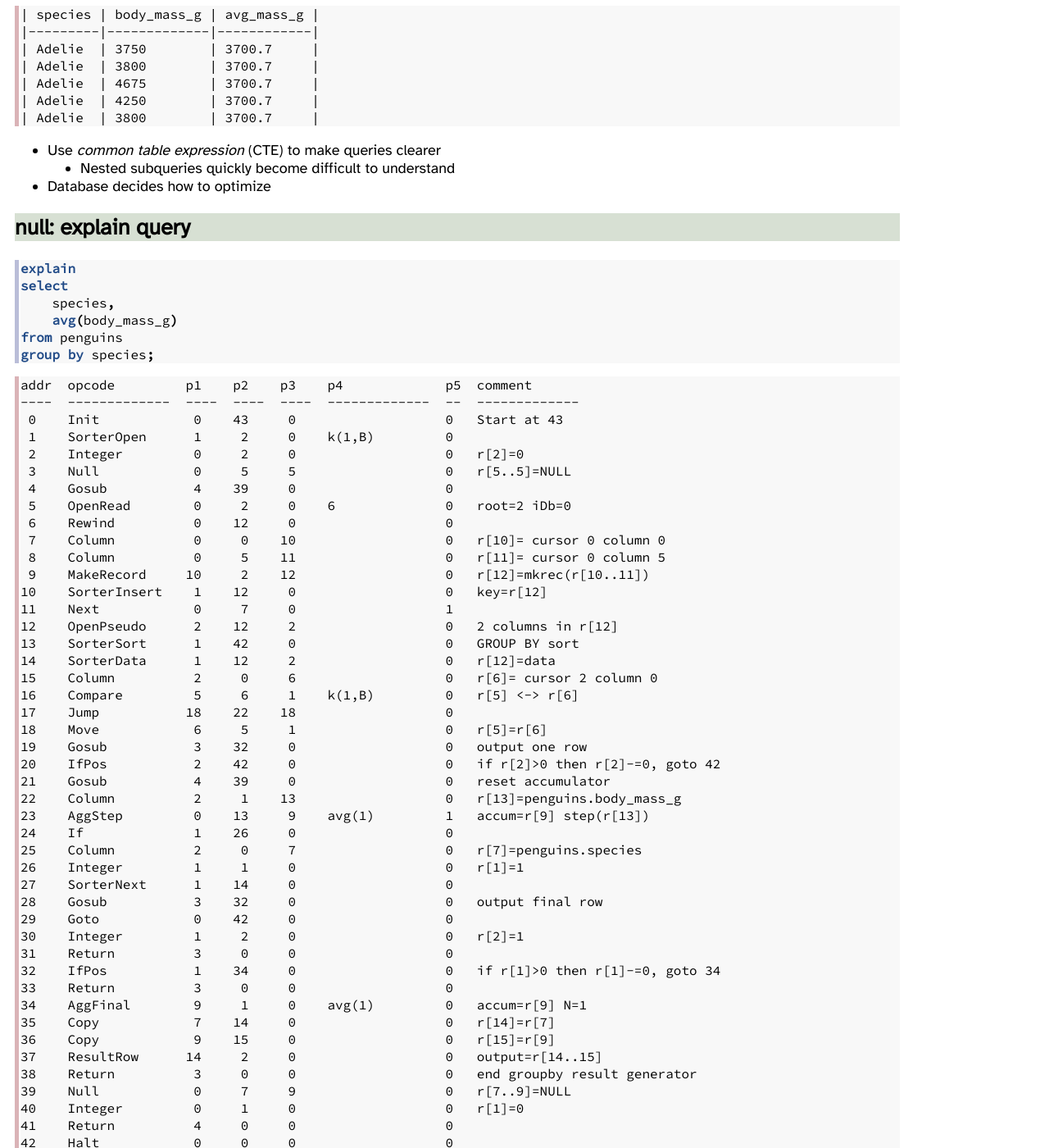
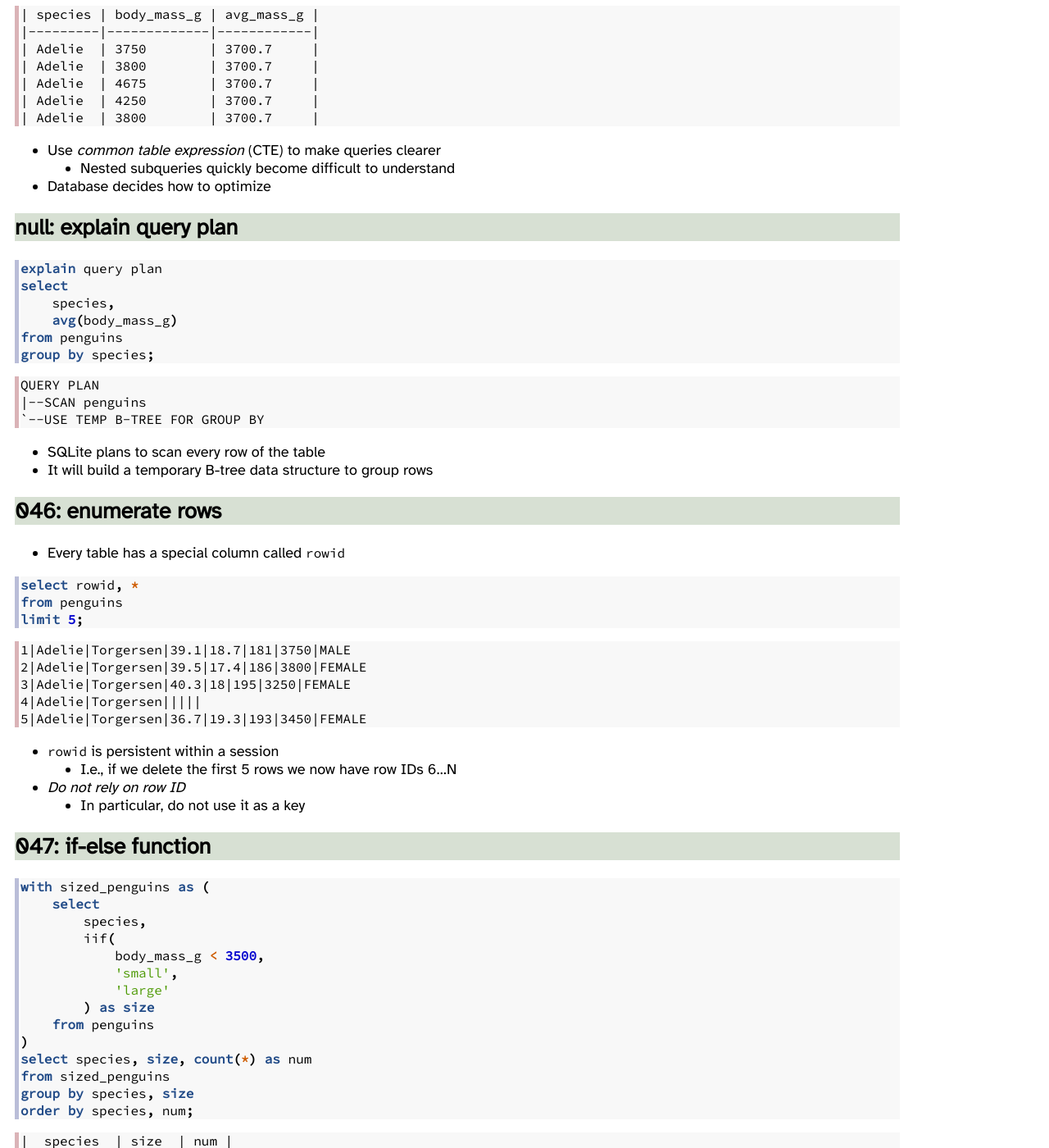
Before and after one commit to gvwilson/sql-tutorial, a Jekyll site: the page built from index.md, in a window 1280 px wide and 1400 px high, scrolled down 20413 px. Shown: the whole window at 82% size. Built offline with Jekyll 4.4.1, drawn with Linux system fonts in a browser that asks for light colours; nearby versions of some CDN libraries; our own code applies the rules of GitHub Pages for plain Markdown files; some of the changed text lies outside the part shown.

Commit message:
feat: use "explain query plan" instead of "explain
Closes #10

````diff
--- a/index.md
+++ b/index.md
@@ -1120,10 +1120,10 @@
     -   Nested subqueries quickly become difficult to understand
 -   Database decides how to optimize
 
-## null: explain query
-
-```sql
-explain
+## null: explain query plan
+
+```sql
+explain query plan
 select
     species,
     avg(body_mass_g)
@@ -1131,54 +1131,13 @@
 group by species;
 ```
 ```
-addr  opcode         p1    p2    p3    p4             p5  comment
-----  -------------  ----  ----  ----  -------------  --  -------------
- 0    Init            0    43     0                   0   Start at 43
- 1    SorterOpen      1     2     0    k(1,B)         0
- 2    Integer         0     2     0                   0   r[2]=0
- 3    Null            0     5     5                   0   r[5..5]=NULL
- 4    Gosub           4    39     0                   0
- 5    OpenRead        0     2     0    6              0   root=2 iDb=0
- 6    Rewind          0    12     0                   0
- 7    Column          0     0    10                   0   r[10]= cursor 0 column 0
- 8    Column          0     5    11                   0   r[11]= cursor 0 column 5
- 9    MakeRecord     10     2    12                   0   r[12]=mkrec(r[10..11])
-10    SorterInsert    1    12     0                   0   key=r[12]
-11    Next            0     7     0                   1
-12    OpenPseudo      2    12     2                   0   2 columns in r[12]
-13    SorterSort      1    42     0                   0   GROUP BY sort
-14    SorterData      1    12     2                   0   r[12]=data
-15    Column          2     0     6                   0   r[6]= cursor 2 column 0
-16    Compare         5     6     1    k(1,B)         0   r[5] <-> r[6]
-17    Jump           18    22    18                   0
-18    Move            6     5     1                   0   r[5]=r[6]
-19    Gosub           3    32     0                   0   output one row
-20    IfPos           2    42     0                   0   if r[2]>0 then r[2]-=0, goto 42
-21    Gosub           4    39     0                   0   reset accumulator
-22    Column          2     1    13                   0   r[13]=penguins.body_mass_g
-23    AggStep         0    13     9    avg(1)         1   accum=r[9] step(r[13])
-24    If              1    26     0                   0
-25    Column          2     0     7                   0   r[7]=penguins.species
-26    Integer         1     1     0                   0   r[1]=1
-27    SorterNext      1    14     0                   0
-28    Gosub           3    32     0                   0   output final row
-29    Goto            0    42     0                   0
-30    Integer         1     2     0                   0   r[2]=1
-31    Return          3     0     0                   0
-32    IfPos           1    34     0                   0   if r[1]>0 then r[1]-=0, goto 34
-33    Return          3     0     0                   0
-34    AggFinal        9     1     0    avg(1)         0   accum=r[9] N=1
-35    Copy            7    14     0                   0   r[14]=r[7]
-36    Copy            9    15     0                   0   r[15]=r[9]
-37    ResultRow      14     2     0                   0   output=r[14..15]
-38    Return          3     0     0                   0   end groupby result generator
-39    Null            0     7     9                   0   r[7..9]=NULL
-40    Integer         0     1     0                   0   r[1]=0
-41    Return          4     0     0                   0
-42    Halt            0     0     0                   0
-43    Transaction     0     0     2    0              1   usesStmtJournal=0
-44    Goto            0     1     0                   0
-```
+QUERY PLAN
+|--SCAN penguins
+`--USE TEMP B-TREE FOR GROUP BY
+```
+
+-   SQLite plans to scan every row of the table
+-   It will build a temporary B-tree data structure to group rows
 
 ## 046: enumerate rows
 
@@ -1809,6 +1768,40 @@
 
 -   `sum() over` does a running total
 -   `cume_dist` is fraction *of rows seen so far*
+
+## null: explain another query plain
+
+```sql
+explain query plan
+with ym_num as (
+    select
+        strftime('%Y-%m', started) as ym,
+        count(*) as num
+    from experiment
+    group by ym
+)
+select
+    ym,
+    num,
+    sum(num) over (order by ym) as num_done,
+    cume_dist() over (order by ym) as progress
+from ym_num
+order by ym;
+```
+```
+QUERY PLAN
+|--CO-ROUTINE (subquery-3)
+|  |--CO-ROUTINE (subquery-4)
+|  |  |--CO-ROUTINE ym_num
+|  |  |  |--SCAN experiment
+|  |  |  `--USE TEMP B-TREE FOR GROUP BY
+|  |  |--SCAN ym_num
+|  |  `--USE TEMP B-TREE FOR ORDER BY
+|  `--SCAN (subquery-4)
+`--SCAN (subquery-3)
+```
+
+-   Becomes useful…eventually
 
 ## 066: partitioned windows
 
````
Also changed, not shown: other parts of index.md (+2 -0 lines).
